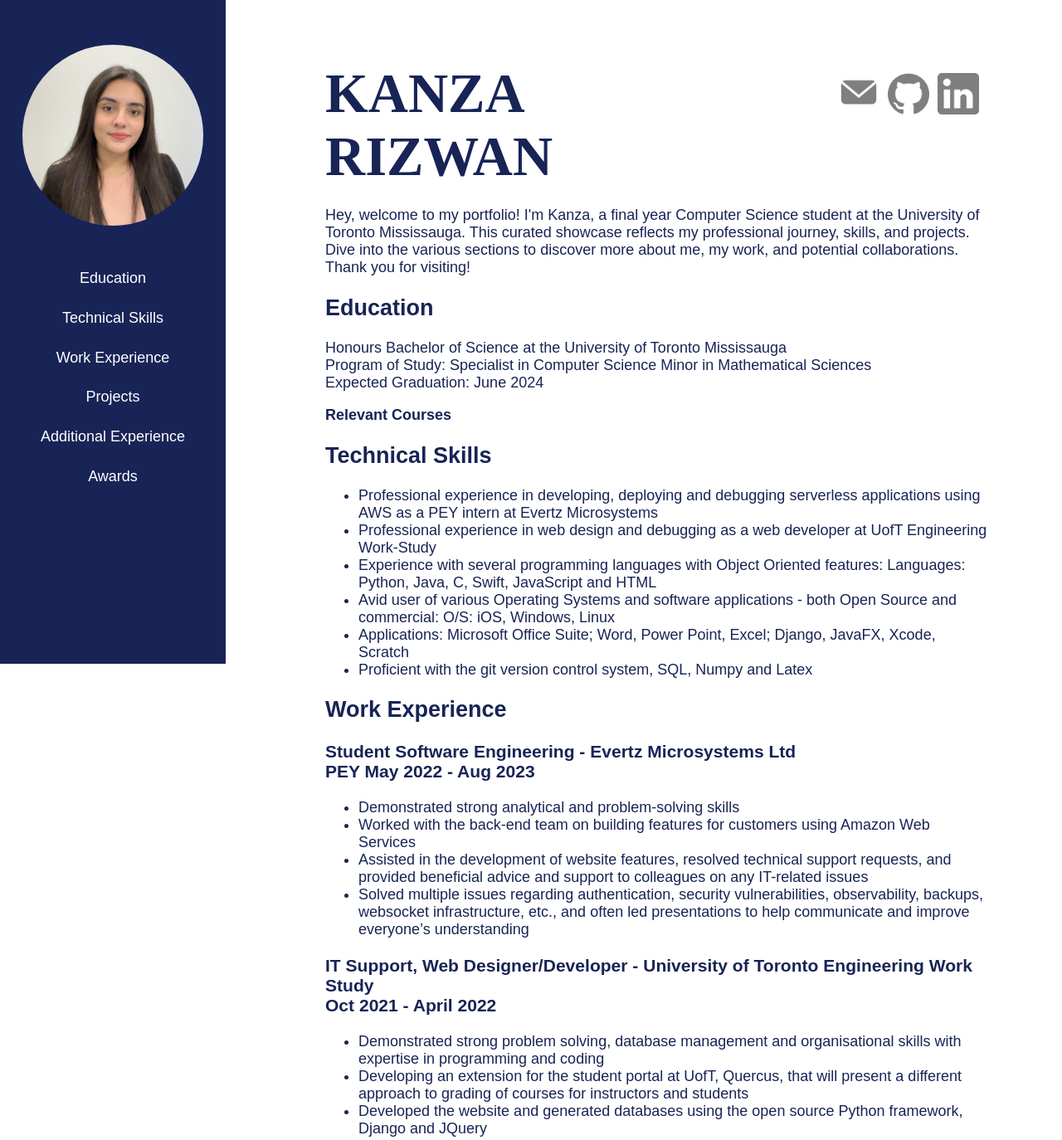
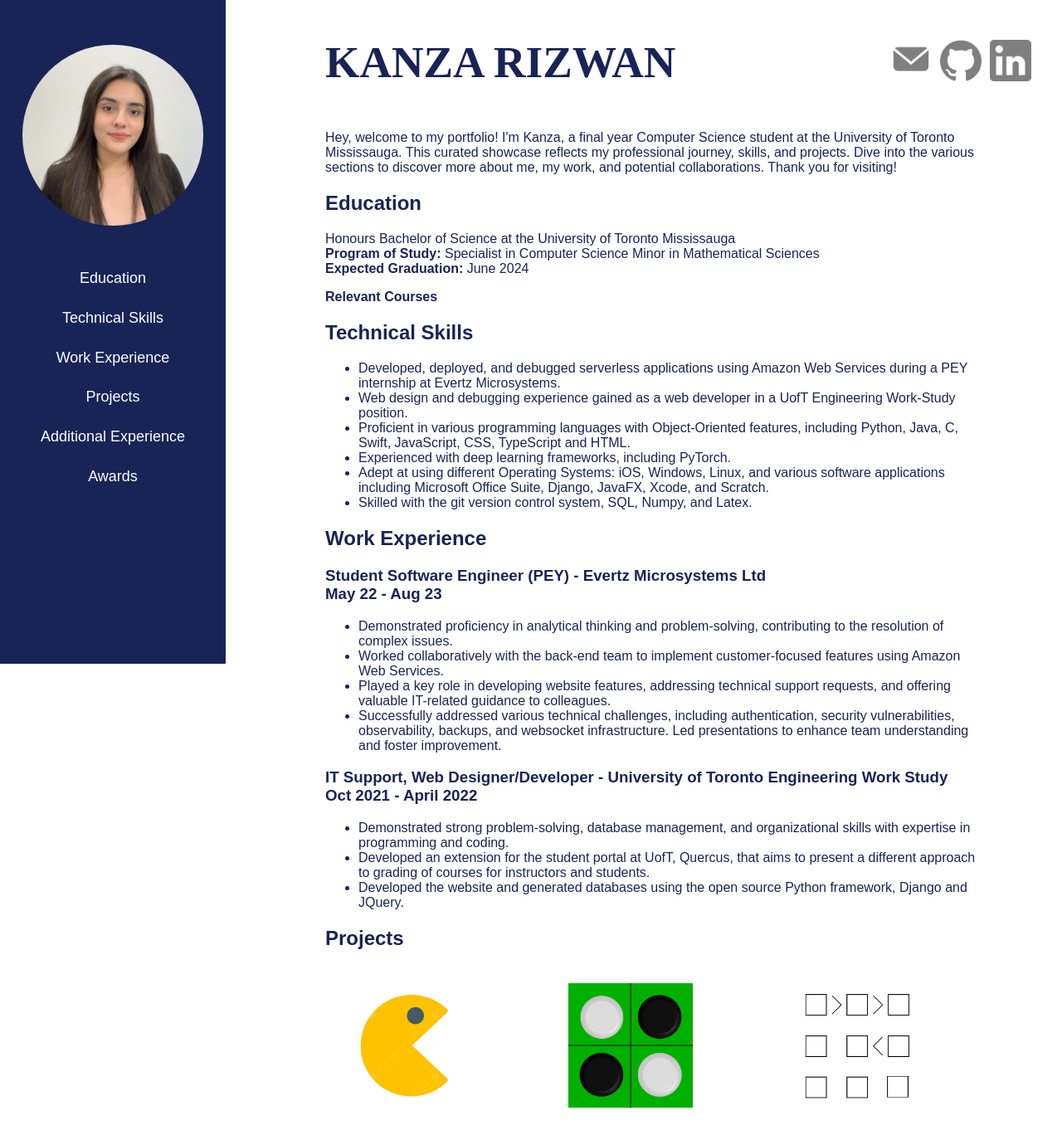
Before and after one commit to kanzarizwan/kanzarizwan.github.io, a plain HTML site: page index.html in a window 1280 px wide. Shown: the top 1374 px of the page at 83% size. Drawn offline with Linux system fonts and the light colour scheme.

Commit message:
updated formattings

```diff
--- a/index.html
+++ b/index.html
@@ -5,7 +5,6 @@
 <head>
     <meta charset="UTF-8">
     <meta name="viewport" content="width=device-width, initial-scale=1.0">
-    <title>Your Page Title</title>
     <!-- You can add additional meta tags, links to stylesheets, or scripts in the head section -->
 </head>
 <div class="vertical-rectangle">
@@ -38,7 +37,7 @@
 <body class="scrolling">
 
     <header>
-        <h1 class="name">KANZA RIZWAN </h1>
+        <h1 class="name">KANZA RIZWAN</h1>
         <div class="contact-icons-container">
             <a href="mailto:kanza.rizwan@mail.utoronto.ca">
                 <img class="contact-icon" src="./assets/emailicon.png" alt="Email">
@@ -67,9 +66,10 @@
 
         <section id="education" class="details">
             <h2 class="details-heading">Education</h2>
-            <p>Honours Bachelor of Science at the University of Toronto Mississauga <br>
-                Program of Study: Specialist in Computer Science Minor in Mathematical Sciences <br>
-                Expected Graduation: June 2024 </p>
+            <p> Honours Bachelor of Science at the University of Toronto Mississauga <br>
+                <strong>Program of Study: </strong>Specialist in Computer Science Minor in Mathematical Sciences <br>
+                <strong>Expected Graduation: </strong>June 2024
+            </p>
             <div class="courses" onclick="showInfo('courses')">Relevant Courses</div>
             <div class="overlay" id="courses" onclick="hideInfo('courses')">
                 <div class="info-content">
@@ -96,56 +96,64 @@
         <section id="skills" class="details">
             <h2 class="details-heading">Technical Skills</h2>
             <ul>
-                <li>Professional experience in developing, deploying and debugging serverless applications using
-                    AWS as a PEY intern at Evertz Microsystems
+                <li>
+                    Developed, deployed, and debugged serverless applications using Amazon Web Services during a PEY
+                    internship at Evertz Microsystems.
                 </li>
                 <li>
-                    Professional experience in web design and debugging as a web developer at UofT Engineering
-                    Work-Study
+                    Web design and debugging experience gained as a web developer in a UofT Engineering Work-Study
+                    position.
                 </li>
                 <li>
-                    Experience with several programming languages with Object Oriented features:
-                    Languages: Python, Java, C, Swift, JavaScript and HTML
+                    Proficient in various programming languages with Object-Oriented features, including Python, Java,
+                    C, Swift, JavaScript, CSS, TypeScript and HTML.
                 </li>
                 <li>
-                    Avid user of various Operating Systems and software applications - both Open Source and
-                    commercial:
-                    O/S: iOS, Windows, Linux
+                    Experienced with deep learning frameworks, including PyTorch.
                 </li>
                 <li>
-                    Applications: Microsoft Office Suite; Word, Power Point, Excel; Django, JavaFX, Xcode, Scratch
+                    Adept at using different Operating Systems: iOS, Windows, Linux, and various software applications
+                    including Microsoft Office Suite, Django, JavaFX, Xcode, and Scratch.
                 </li>
                 <li>
-                    Proficient with the git version control system, SQL, Numpy and Latex
-
+                    Skilled with the git version control system, SQL, Numpy, and Latex.
                 </li>
-
             </ul>
         </section>
 
         <section id="work" class="details">
             <h2 class="details-heading">Work Experience</h2>
-            <h3> Student Software Engineering - Evertz Microsystems Ltd <br>
-                PEY May 2022 - Aug 2023</h3>
+            <h3> Student Software Engineer (PEY) - Evertz Microsystems Ltd <br>
+                May 22 - Aug 23 </h3>
+
             <ul>
-                <li>Demonstrated strong analytical and problem-solving skills</li>
-                <li>Worked with the back-end team on building features for customers using Amazon Web Services</li>
-                <li>Assisted in the development of website features, resolved technical support requests, and provided
-                    beneficial advice and support to colleagues on any IT-related issues</li>
-                <li>Solved multiple issues regarding authentication, security vulnerabilities, observability, backups,
-                    websocket infrastructure, etc., and often led presentations to help communicate and improve
-                    everyone’s understanding</li>
+                <li> Demonstrated proficiency in analytical thinking and problem-solving, contributing to the resolution
+                    of complex issues.</li>
+
+                <li>Worked collaboratively with the back-end team to implement customer-focused features using Amazon
+                    Web Services.</li>
+
+                <li>Played a key role in developing website features, addressing technical support requests, and
+                    offering valuable IT-related guidance to
+                    colleagues.</li>
+
+                <li>Successfully addressed various technical challenges, including authentication, security
+                    vulnerabilities, observability, backups, and
+                    websocket infrastructure. Led presentations to enhance team understanding and foster improvement.
+                </li>
             </ul>
+
             <h3> IT Support, Web Designer/Developer - University of Toronto Engineering Work Study <br>
                 Oct 2021 - April 2022</h3>
             <ul>
-                <li>Demonstrated strong problem solving, database management and organisational skills with
-                    expertise in programming and coding</li>
-                <li>Developing an extension for the student portal at UofT, Quercus, that will present a different
-                    approach to grading of courses for instructors and students</li>
-                <li>Developed the website and generated databases using the open source Python framework,
-                    Django and JQuery</li>
+                <li>Demonstrated strong problem-solving, database management, and organizational skills with expertise
+                    in programming and coding.</li>
+                <li>Developed an extension for the student portal at UofT, Quercus, that aims to present a different
+                    approach to grading of courses for instructors and students.</li>
+                <li>Developed the website and generated databases using the open source Python framework, Django and
+                    JQuery.</li>
             </ul>
+
 
         </section>
 
@@ -153,7 +161,6 @@
             <h2 class="details-heading">Projects</h2>
 
             <div class="grid-container">
-                <!-- Grid items (divs) -->
                 <div class="grid-item" onclick="showInfo('PacMan')">
                     <img class="icon" src="./assets/pacman.png" alt="PacMan">
                 </div>
@@ -162,12 +169,6 @@
                 </div>
                 <div class="grid-item" onclick="showInfo('Futoshiki')">
                     <img class="icon" src="./assets/rules_futoshiki_inequality.png" alt="Futoshiki">
-                </div>
-                <div class="grid-item" onclick="showInfo('Calculator')">
-                    <img class="icon" src="./assets/calculator.png" alt="Calculator">
-                </div>
-                <div class="grid-item" onclick="showInfo('TodoList')">
-                    <img class="icon" src="./assets/todolist.png" alt="TodoList">
                 </div>
                 <div class="grid-item" onclick="showInfo('SmartKart')">
                     <img class="icon" src="./assets/smartkart.png" alt="SmartKart">
@@ -183,6 +184,12 @@
                 </div>
                 <div class="grid-item" onclick="showInfo('Meepo')">
                     <img class="icon" src="./assets/meepo.png" alt="Meepo">
+                </div>
+                <div class="grid-item" onclick="showInfo('Calculator')">
+                    <img class="icon" src="./assets/calculator.png" alt="Calculator">
+                </div>
+                <div class="grid-item" onclick="showInfo('TodoList')">
+                    <img class="icon" src="./assets/todolist.png" alt="TodoList">
                 </div>
                 <div class="grid-item" onclick="showInfo('SIMFS')">
                     <img class="icon" src="./assets/simfs.png" alt="SIMFS">
@@ -284,71 +291,6 @@
                         <li>Model 2: Uses n-ary all-different constraints for row and column constraints, along with
                             binary inequality constraints.</li>
                     </ul>
-                </div>
-            </div>
-
-            <div class="overlay" id="Calculator" onclick="hideInfo('Calculator')">
-                <div class="info-content">
-                    <div class="project-header">
-                        <h2>Calculator</h2>
-                        <a href="https://gitfront.io/r/kanzarizwan/HP86uGwSqwei/React-TS-Calculator/" target="_blank">
-                            <img class="github-link" src="./assets/githubicon.png" alt="GitHub">
-                        </a>
-                    </div>
-                    <h3>Description:</h3>
-                    <ul>
-                        <li>Simple calculator built using React 18 with TypeScript.</li>
-                        <li>Performs basic calculations: addition, subtraction, multiplication, and division.</li>
-                    </ul>
-
-                    <h3>Technologies:</h3>
-                    <ul>
-                        <li><strong>React 18</strong></li>
-                        <li><strong>TypeScript</strong></li>
-                    </ul>
-                    <h3>Features:</h3>
-                    <ul>
-                        <li>Supports multiple values for calculations.</li>
-                        <li>Displays the calculated result on the interface.</li>
-                    </ul>
-
-
-                </div>
-            </div>
-            <div class="overlay" id="TodoList" onclick="hideInfo('TodoList')">
-                <div class="info-content">
-                    <div class="project-header">
-                        <h2>Daily To Do List</h2>
-                        <a href="https://gitfront.io/r/kanzarizwan/SbWaZjkG4bXX/Daily-To-Do-List/" target="_blank">
-                            <img class="github-link" src="./assets/githubicon.png" alt="GitHub">
-                        </a>
-                    </div>
-                    <h3>Project Overview:</h3>
-                    <ul>
-                        <li>Developed a Daily To-Do List Tracker using React, JavaScript, HTML, and CSS.</li>
-                        <li>Employed Bootstrap for consistent and responsive styling across various components.</li>
-                    </ul>
-
-                    <h3>Setup and Installation:</h3>
-                    <ul>
-                        <li>Users can personalize the application by entering their name and task list date during
-                            setup.</li>
-                        <li>Utilizes Node.js and npm for seamless installation and development server initiation.</li>
-                    </ul>
-
-                    <h3>Task Management Features:</h3>
-                    <ul>
-                        <li>Allows users to add tasks with details such as name, description, and category selection.
-                        </li>
-                        <li>Supports dynamic task organization and completion tracking within different categories.</li>
-                    </ul>
-
-                    <h3>User-Friendly Interface:</h3>
-                    <ul>
-                        <li>Responsive design ensures an intuitive and visually appealing experience for effective task
-                            management.</li>
-                    </ul>
-
                 </div>
             </div>
             <div class="overlay" id="SmartKart" onclick="hideInfo('SmartKart')">
@@ -501,6 +443,70 @@
                     </ul>
                 </div>
             </div>
+            <div class="overlay" id="Calculator" onclick="hideInfo('Calculator')">
+                <div class="info-content">
+                    <div class="project-header">
+                        <h2>Calculator</h2>
+                        <a href="https://gitfront.io/r/kanzarizwan/HP86uGwSqwei/React-TS-Calculator/" target="_blank">
+                            <img class="github-link" src="./assets/githubicon.png" alt="GitHub">
+                        </a>
+                    </div>
+                    <h3>Description:</h3>
+                    <ul>
+                        <li>Simple calculator built using React 18 with TypeScript.</li>
+                        <li>Performs basic calculations: addition, subtraction, multiplication, and division.</li>
+                    </ul>
+
+                    <h3>Technologies:</h3>
+                    <ul>
+                        <li><strong>React 18</strong></li>
+                        <li><strong>TypeScript</strong></li>
+                    </ul>
+                    <h3>Features:</h3>
+                    <ul>
+                        <li>Supports multiple values for calculations.</li>
+                        <li>Displays the calculated result on the interface.</li>
+                    </ul>
+
+
+                </div>
+            </div>
+            <div class="overlay" id="TodoList" onclick="hideInfo('TodoList')">
+                <div class="info-content">
+                    <div class="project-header">
+                        <h2>Daily To Do List</h2>
+                        <a href="https://gitfront.io/r/kanzarizwan/SbWaZjkG4bXX/Daily-To-Do-List/" target="_blank">
+                            <img class="github-link" src="./assets/githubicon.png" alt="GitHub">
+                        </a>
+                    </div>
+                    <h3>Project Overview:</h3>
+                    <ul>
+                        <li>Developed a Daily To-Do List Tracker using React, JavaScript, HTML, and CSS.</li>
+                        <li>Employed Bootstrap for consistent and responsive styling across various components.</li>
+                    </ul>
+
+                    <h3>Setup and Installation:</h3>
+                    <ul>
+                        <li>Users can personalize the application by entering their name and task list date during
+                            setup.</li>
+                        <li>Utilizes Node.js and npm for seamless installation and development server initiation.</li>
+                    </ul>
+
+                    <h3>Task Management Features:</h3>
+                    <ul>
+                        <li>Allows users to add tasks with details such as name, description, and category selection.
+                        </li>
+                        <li>Supports dynamic task organization and completion tracking within different categories.</li>
+                    </ul>
+
+                    <h3>User-Friendly Interface:</h3>
+                    <ul>
+                        <li>Responsive design ensures an intuitive and visually appealing experience for effective task
+                            management.</li>
+                    </ul>
+
+                </div>
+            </div>
             <div class="overlay" id="Meepo" onclick="hideInfo('Meepo')">
                 <div class="info-content">
                     <div class="project-header">
@@ -547,7 +553,7 @@
         <section id="additional-experience" class="details">
             <h2 class="details-heading">Additional Experience</h2>
             <h3> Assistant Event Head- Karachi Grammar Science Olympiad <br>
-                Dec. 2017 - Feb. 2018 </h3>
+                Dec 2017 - Feb 2018 </h3>
             <ul>
                 <li>Collaborated with a team of 4 students to organise a Computer Science and Robotics based
                     module for a national level Olympiad, KGSO</li>
@@ -557,7 +563,7 @@
             </ul>
 
             <h3> Student Researcher - Alchemy Technologies <br>
-                Aug. 2017 - Sept. 2017</h3>
+                Aug 2017 - Sept 2017</h3>
             <ul>
                 <li>Managed a research based project on Oil Consumption revolving around energy resources
                     and their conservation in North America.</li>
@@ -576,11 +582,11 @@
             <ul>
                 <li>Winning team of the Hackathon for Science Education 2020 held by Pueblo Science; built a
                     prototype science kit addressing the UN sustainability goals for students in low-resource
-                    communities of Philippines</li>
-                <li>Entry Scholarship Award for Admission in UTM ($2000)</li>
-                <li>Winning team of Pakistan Science Club Water Rocket Competition (Hobbyist Category).</li>
+                    communities of Philippines. (2020)</li>
+                <li>Entry Scholarship Award for Admission in UTM. ($2000) (2019)</li>
+                <li>Winning team of Pakistan Science Club Water Rocket Competition (Hobbyist Category). (2018)</li>
                 <li>Runner-up team in PSIFI VI held by LUMS ( National Level Science Olympiad ) for a
-                    Computer Science based module, Tech-wars which hosted 12 teams</li>
+                    Computer Science based module, Tech-wars which hosted 12 teams. (2017)</li>
             </ul>
 
         </section>
@@ -588,11 +594,11 @@
     </main>
 
     <footer>
-        <p>&copy; 2023 Your Website Name. All rights reserved.</p>
-        <!-- You can add footer content or links here -->
+        <p>&copy; 2023 Kanza Rizwan. All rights reserved.</p>
     </footer>
 
 </body>
+
 
 <script>
     // Function to show the information overlay
--- a/style.css
+++ b/style.css
@@ -34,24 +34,53 @@
 header {
     display: flex;
     align-self: left;
+
 }
 
-.name {
-    margin-top: 20pt;
-    padding-bottom: 30pt;
-    display: flex;
-    font: 'Saira Extra Condensed', serif;
-    font-size: 50pt;
-    text-align: left;
-    padding-top: 5%;
-    color: rgb(24, 36, 86);
-    font-weight: bolder;
 
-}
+@keyframes typewriter {
+    0%, 100% {
+      width: 0;
+    }
+    20%, 80% {
+      width: 10.2em;
+    }
+  }
+
+  @keyframes caret {
+    0%, 100% {
+      opacity: 0;
+    }
+    50% {
+      opacity: 1;
+    }
+  }
+
+  .name {
+    overflow: hidden;
+    white-space: nowrap;
+    animation: typewriter;
+    display: inline-block;
+    position: relative;
+    animation-duration: 10s;
+    animation-timing-function: steps(25, end);
+    animation-iteration-count: infinite;
+    font-size: 40pt;
+  }
+
+
+  .name::after {
+    content: "|";
+    position: absolute;
+    animation: caret infinite;
+    animation-duration: 1s;
+    animation-timing-function: steps(1, end);
+  }
+
 .contact-icons-container {
-    margin-top: 60pt;
-    padding-bottom: 20pt;
-    padding-left: 20%;
+    margin-top: 30pt;
+    padding-right: 20pt;
+    position: fixed;
     right:0;
     display: flex;
 }
@@ -80,30 +109,30 @@ header {
 }
 
 .page-link {
+    font: 1em sans-serif;
+    font-size: large;
+    font-weight: 100;
     text-decoration: none;
     color: white;
 }
 
 .page-headings {
     margin-top: 20pt;
-    font: 1em sans-serif;
-    font-size: large;
+
 }
 
 .about {
-    margin-top: -10%;
     font: 1em sans-serif;
-    font-size: large;
+    font-size: medium;
+    font-weight: 100;
     color: rgb(24, 36, 86);
-    font-weight: 100;
 }
 
 .details {
     font: 1em sans-serif;
-    font-size: large;
+    font-size: medium;
     color: rgb(24, 36, 86);
     font-weight: 100;
-
 
 }
 
```
